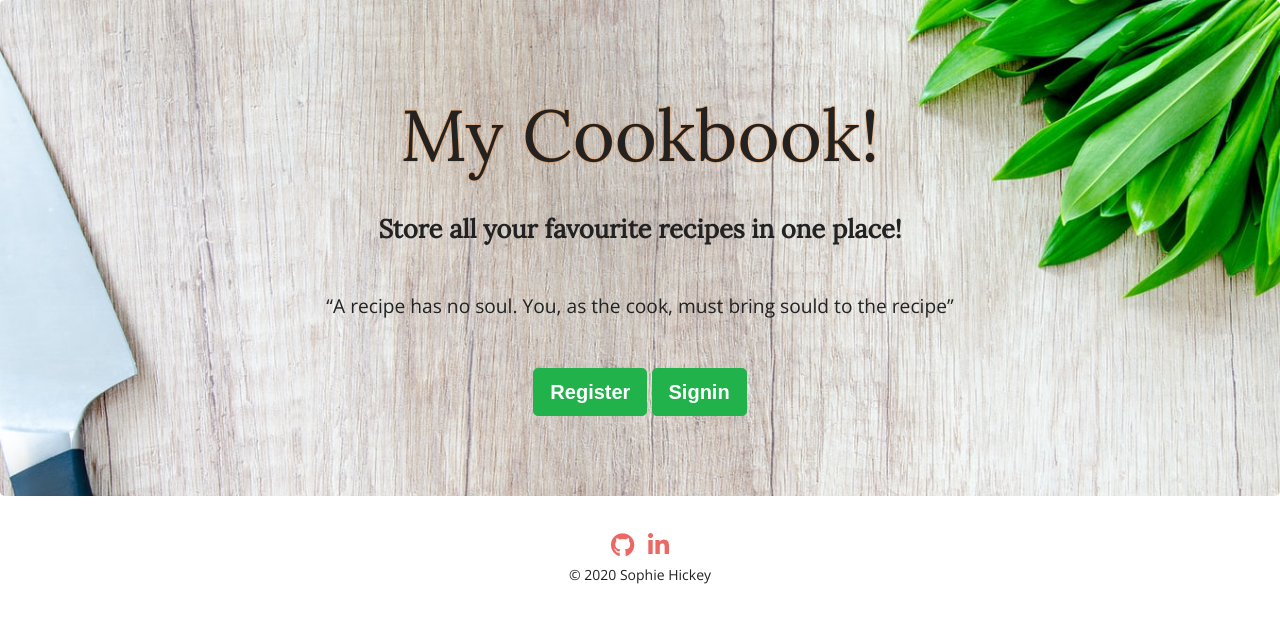
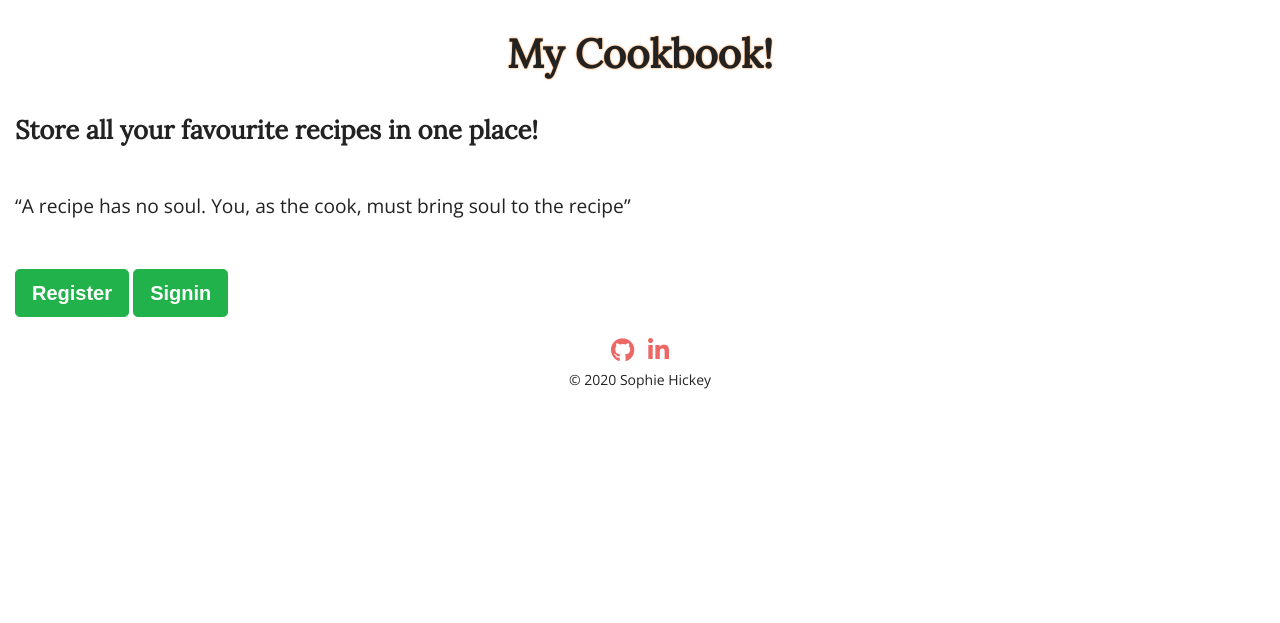
Before and after one commit to SophieH93/myCookbook, a Flask app: page / in a window 1280 px wide. Shown: the part 84-707 px from the top of the page. Run offline with Flask 2, Linux system fonts and the light colour scheme; some libraries are stand-ins or nearby versions; some web fonts are replaced.

Commit message:
chagned jumbo to hero-image/added title to h1

```diff
--- a/templates/pages/index.html
+++ b/templates/pages/index.html
@@ -10,12 +10,12 @@
     {% endfor %}
     {% endif %}
 {% endwith %}
-<section class="container-fluid">
+<section class="container-fluid hero-image">
     <div class="row">
-    <div class="jumbotron col">
-        <h1 class="display-3">My Cookbook!</h1>
+     <div class="col index">
+        <h1 id="title">My Cookbook!</h1>
             <h2>Store all your favourite recipes in one place! </h2>
-            <q class="quote">A recipe has no soul. You, as the cook, must bring sould to the recipe</q>
+            <q class="quote">A recipe has no soul. You, as the cook, must bring soul to the recipe</q>
             <p class="homeBtn">
                 {% if session.username %}
                 <a class="btn btn-primary btn-lg" href="{{ url_for('add_recipe') }}" role="button">Add Recipe</a>
@@ -26,42 +26,8 @@
             </p>
     </div>
     </div>
-<!--<div class="container">
-    <div class="row">
-    <div class="col-md-3 col-sm-6">
-        <div class="card border-primary mb-3">
-            <div class="card-header">ADD YOUR RECIPES</div>
-            <div class="card-body">
-                <p class="card-text">Add your own recipes</p>
-            </div>
-        </div>
-    </div>
-    <div class="col-md-3 col-sm-6">
-        <div class="card border-primary mb-3">
-            <div class="card-header">VIEW RECIPES</div>
-            <div class="card-body">
-                <p class="card-text">Read all your recipes and filter them by categories e.g dinner</p>
-            </div>
-        </div>
-    </div>
-    <div class="col-md-3 col-sm-6">
-        <div class="card border-primary mb-3">
-            <div class="card-header">EDIT YOUR RECIPES</div>
-            <div class="card-body">
-                <p class="card-text">Update your recipes easily</p>
-             </div>
-        </div>
-    </div>
-    <div class="col-md-3 col-sm-6">
-        <div class="card border-primary mb-4">
-            <div class="card-header">DELETE YOUR RECIPES</div>
-            <div class="card-body">
-                <p class="card-text">Simply delete the recipes you no longer want</p>
-            </div>
-        </div>
-    </div>
-    </div>
-</div>-->
+
+
 </section>
 
 {% endblock %}
```
